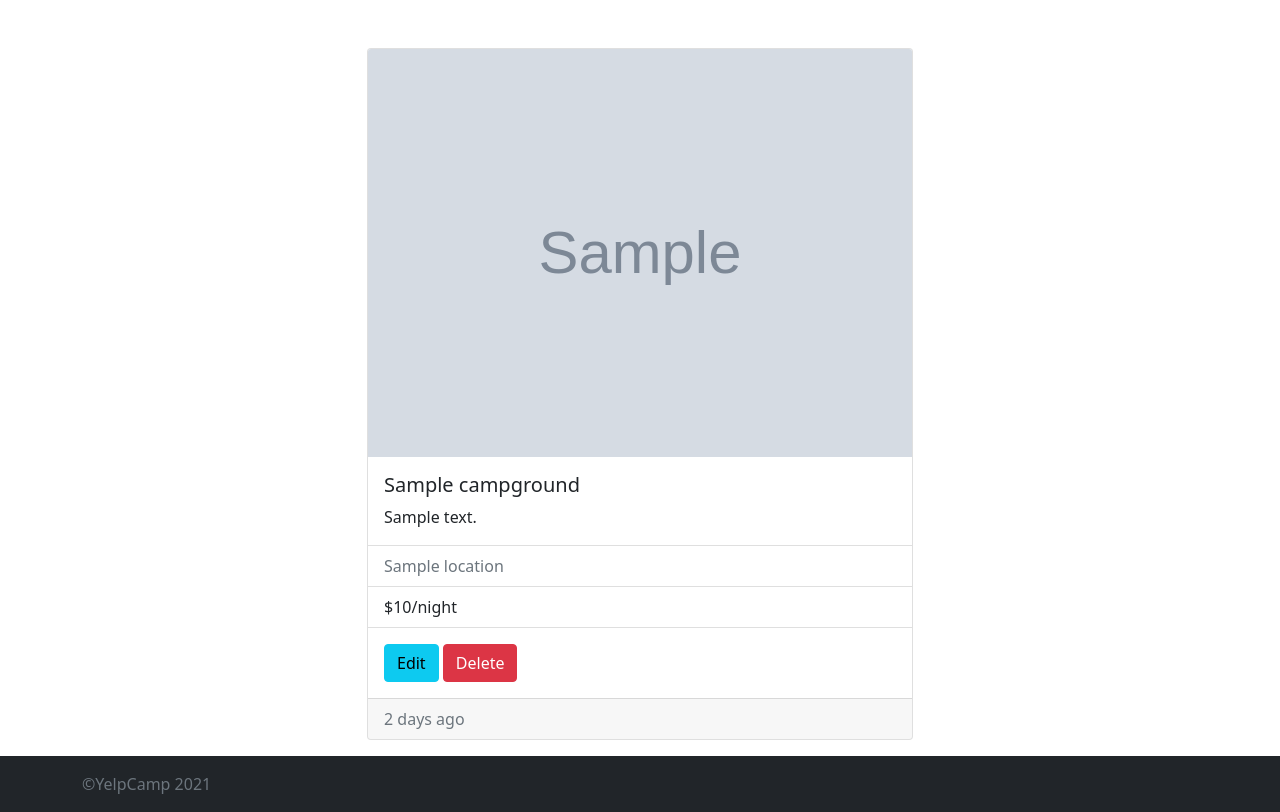
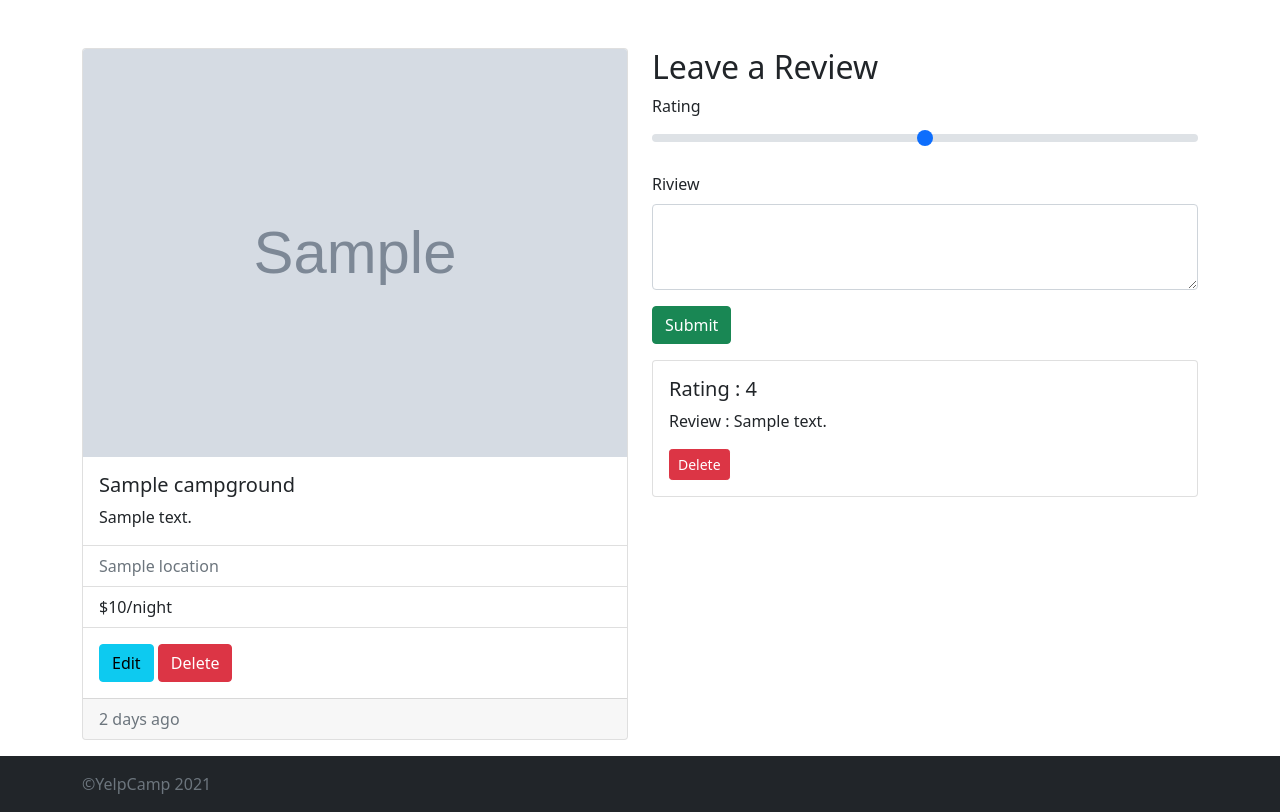
Before and after one commit to gopinadh546/yelpCamp, a Node project: template views/campgrounds/show.ejs in a window 1280 px wide. Shown: the part 56-868 px from the top of the page. Run offline with Node 20 templates, Linux system fonts and the light colour scheme; the template is opened without the code that fills it: most values are stand-ins (such as "Sample title", 1, 10 or a date in 2020); grey boxes marked "Sample" are stand-in pictures; some libraries are stand-ins or nearby versions.

Commit message:
updated with addition of reviews

```diff
--- a/views/campgrounds/show.ejs
+++ b/views/campgrounds/show.ejs
@@ -2,7 +2,7 @@
 
 
     <div class="row">
-        <div class="col-6 offset-3">
+        <div class="col-6 ">
             <div class="card mb-3">
                 <img src="<%= campground.image %> " class="card-img-top" alt="...">
                 <div class="card-body">
@@ -29,6 +29,32 @@
                     2 days ago
                 </div>
             </div>
+        </div>
+        <div class="col-6">
+            <h2>Leave a Review</h2>
+            <form action="/campgrounds/<%= campground._id %>/reviews" method="POST" class="mb-3 validated-form"
+                novalidate>
+                <div class="mb-3">
+                    <label for="rating" class="form-label">Rating</label>
+                    <input type="range" class="form-range" min="1" max="5" name="review[rating]" id="rating">
+                </div>
+                <div class="mb-3">
+                    <label for="body" class="form-label">Riview</label>
+                    <textarea name="review[body]" id="body" class="form-control" cols="30" rows="3" required></textarea>
+                </div>
+                <button class="btn btn-success">Submit</button>
+            </form>
+            <% for( let review of campground.reviews) { %>
+                <div class="card mb-3">
+                    <div class=" card-body">
+                        <h5 class="card-title">Rating : <%= review.rating %></h5>
+                        <p class="card-text">Review : <%= review.body %></p>
+                        <form action="/campgrounds/<%= campground._id %>/reviews/<%= review._id %>?_method=DELETE" method="POST">
+                            <button class="btn btn-sm btn-danger">Delete</button>
+                        </form>
+                    </div>
+                </div>
 
+                <% } %>
         </div>
     </div>
```
